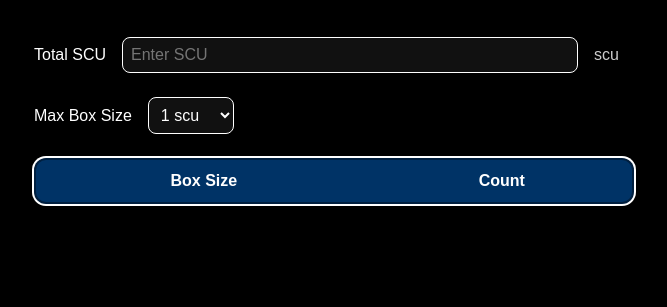
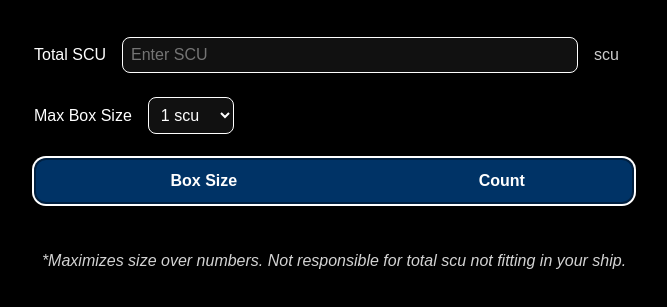
Before and after one commit to Iq2Gamer/scu-calculator, a plain HTML site: page index.html in a window 1280 px wide. Shown: the part 103-410 px from the top of the page, without its empty margins (306-973 px from the left). Drawn offline with Linux system fonts and the light colour scheme.

Commit message:
Adding Version and keywords for search engine.

```diff
--- a/index.html
+++ b/index.html
@@ -3,6 +3,8 @@
 <head>
   <meta charset="UTF-8" />
   <meta name="viewport" content="width=device-width, initial-scale=1.0" />
+  <meta name="version" content="1.1"/>
+  <meta name="keywords" content="star citizen, cargo, calculator, iq2gamer" />
   <title>SCU Box Calculator</title>
   <link rel="stylesheet" href="styles.css" />
 </head>
@@ -42,4 +44,9 @@
 
   <script src="script.js"></script>
 </body>
+<footer>
+  <p>
+    <i>*Maximizes size over numbers. Not responsible for total scu not fitting in your ship.</i>
+  </p>
+</footer>
 </html>
--- a/styles.css
+++ b/styles.css
@@ -73,6 +73,14 @@ th {
   background-color: #003366;
 }
 
+footer > p {
+  display: flex;
+  flex: 1;
+  align-items: center;
+  justify-content: center;
+  color: lightgray;
+}
+
 @media (max-width: 600px) {
   .input-group {
     flex-direction: column;
```
